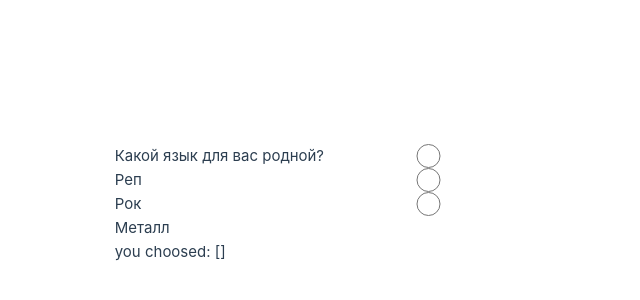
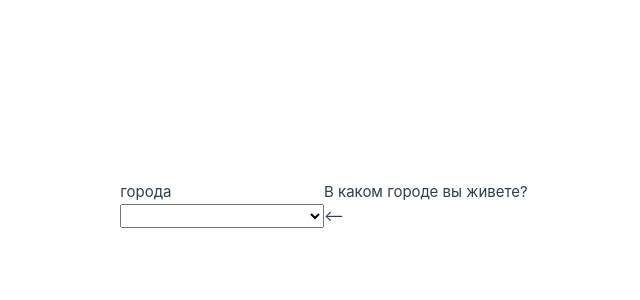
Before and after one commit to danilromas/Vue_DaRo, a Vue app: page / in a window 1280 px wide. Shown: the part 196-496 px from the top of the page, without its empty margins (316-956 px from the left). Built offline with nearby package versions, Linux system fonts and the light colour scheme.

Commit message:
49_Города

```diff
--- a/src/App.vue
+++ b/src/App.vue
@@ -35,6 +35,7 @@
     value_arr: "",
     checked: true,
     arr: [],
+    selected: '<--',
     methods:
     {
     split_value: function () {
@@ -48,59 +49,15 @@
 </script>
 
 <template>
-<p>
-        Какой язык для вас родной?
-    </p>
-    <input name="radio" type="radio" v-model="arr" value="Реп"> Реп
-	<input name="radio" type="radio" v-model="arr" value="Рок"> Рок
-	<input name="radio" type="radio" v-model="arr" value="Металл"> Металл
-    <br>
+<p>города</p>
+    <p>В каком городе вы живете?</p>
+    <select v-model="selected">
+		<option>Тамань</option>
+		<option>Симферополь</option>
+		<option>Йошкар-Ола</option>
+	    </select>
 
-    you choosed: {{ arr }}
-
-    <p v-if="arr == 'Реп'">
-      из-за меня вы все пали, будто вы все эффект домино(few)
-я разложил трупы на пол так же, как и сейчас карты таро(гадалка)
-раньше кенты были близко, но сейчас даже вдали никого(never)
-если вдали никого, значит уже они легли на пол</p>
-    <p v-if="arr == 'Рок'">
-      Вот и всё что было
-Не было и нету
-Все слои размокли
-Все слова истлели.
-
-Всё как у людей.
-Всё как у людей.
-
-В стоптанных ботинках годы и окурки,
-В стиранных карманах паспорта и пальцы.
-
-Всё как у людей.
-Всё как у людей.
-
-Резвые колеса, новые декреты,
-Прочные постройки, братские могилы.
-
-Всё как у людей.
-Всё как у людей.
-
-Вот и всё что было. Не было и нету,
-Правильно и ясно. Здорово и вечно.
-
-Всё как у людей.
-Всё как у людей.
-Всё как у людей.</p>
-<p v-if="arr == 'Металл'">
-      Тыщу лет, как в земле лежал
-Железякой простой металл.
-И ржавел и ржавел, и не знал,
-Что внутри стержень стал
-Чист, как сталь.
-
-Как стихи завсегда спорят с прозою,
-А грехи же Проказой - Коррозией,
-Покрывают лицо чистой музыки.
-Так подай ей стихами же Русскими,</p>
+	<p>{{ selected }}</p>
 </template>
 
 <style>
```
